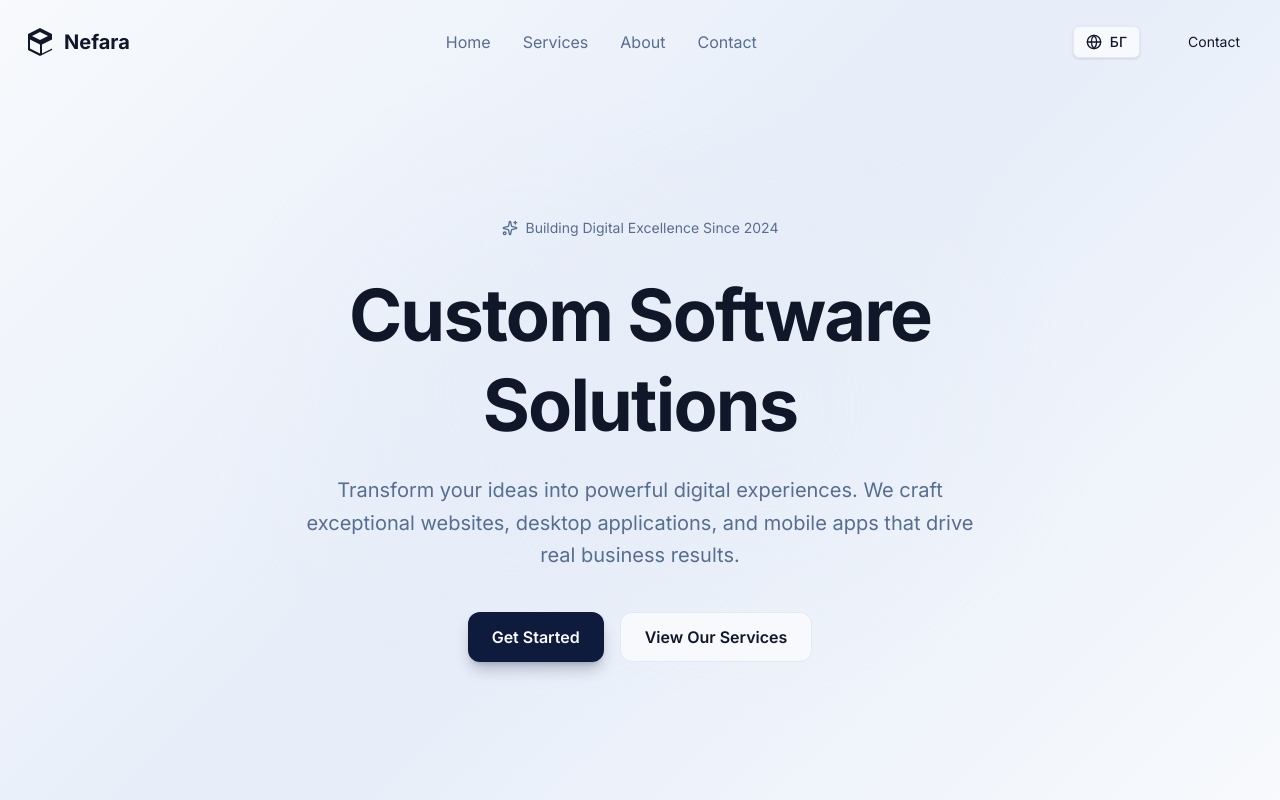
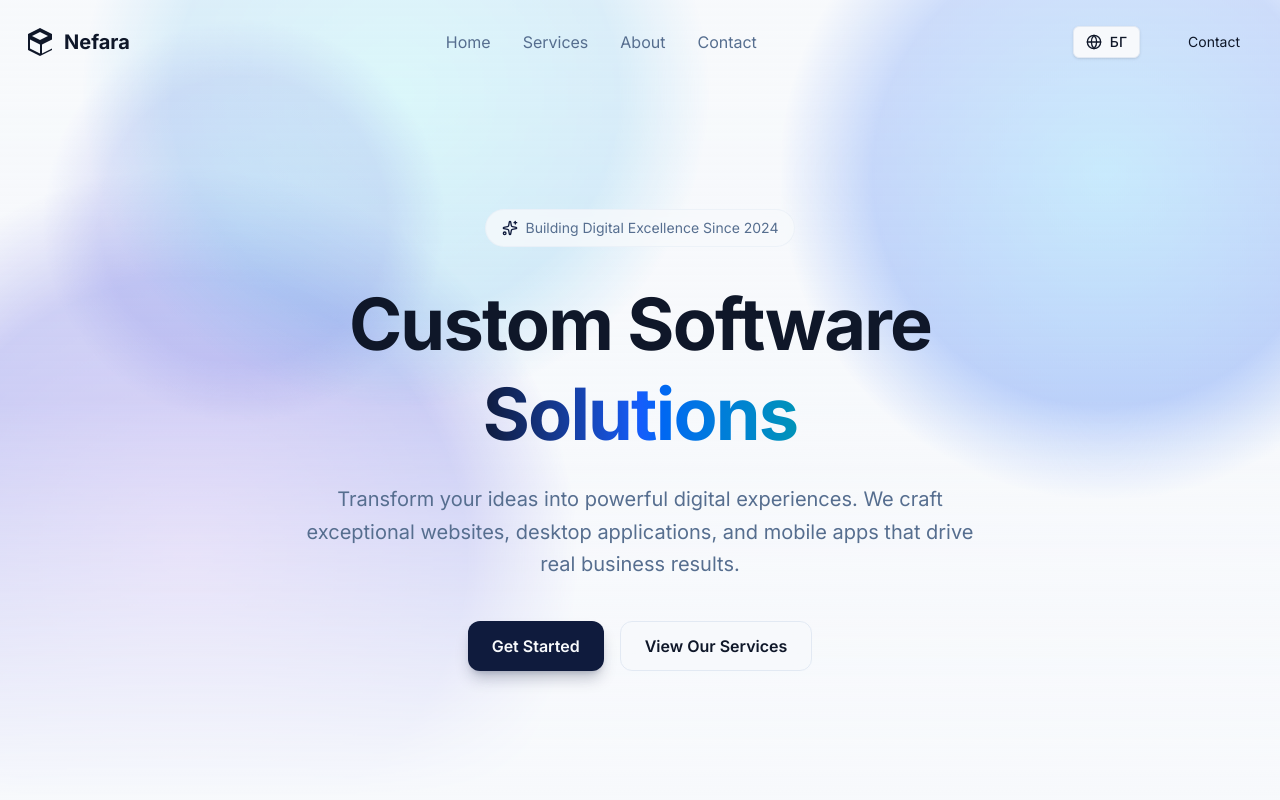
Before and after one commit to nefara-bg/Nefara-Web, a Next.js app in the folder client/: page /en in a window 1280 px wide. Shown: the top 800 px of the page. Built offline with nearby package versions, Linux system fonts and the light colour scheme.

Commit message:
home page alive

```diff
--- a/client/src/components/HeroSection/HeroSection.tsx
+++ b/client/src/components/HeroSection/HeroSection.tsx
@@ -19,11 +19,49 @@ export function HeroSection() {
     return (
         <section
             id="home"
-            className="min-h-screen flex items-center justify-center hero-gradient relative overflow-hidden"
+            className="min-h-screen flex items-center justify-center relative overflow-hidden bg-background"
         >
-            {/* Subtle decorative gradient circles */}
-            <div className="absolute top-1/4 left-1/4 w-96 h-96 bg-secondary/50 rounded-full blur-3xl" />
-            <div className="absolute bottom-1/4 right-1/4 w-96 h-96 bg-secondary/30 rounded-full blur-3xl" />
+            {/* Animated Gradient Mesh Background */}
+            <div className="absolute inset-0 overflow-hidden">
+                {/* Gradient Orb 1 - Top Right - Cyan/Blue */}
+                <div
+                    className="absolute -top-24 -right-24 w-96 h-96 md:w-[600px] md:h-[600px] rounded-full opacity-40"
+                    style={{
+                        background: 'radial-gradient(circle, hsl(200, 100%, 60%) 0%, hsl(220, 90%, 55%) 50%, transparent 70%)',
+                        animation: 'float-1 20s ease-in-out infinite'
+                    }}
+                />
+
+                {/* Gradient Orb 2 - Bottom Left - Purple/Blue */}
+                <div
+                    className="absolute -bottom-32 -left-32 w-[500px] h-[500px] md:w-[700px] md:h-[700px] rounded-full opacity-30"
+                    style={{
+                        background: 'radial-gradient(circle, hsl(260, 75%, 60%) 0%, hsl(240, 70%, 50%) 50%, transparent 70%)',
+                        animation: 'float-2 25s ease-in-out infinite'
+                    }}
+                />
+
+                {/* Gradient Orb 3 - Center - Teal/Cyan */}
+                <div
+                    className="absolute top-1/2 left-1/2 -translate-x-1/2 -translate-y-1/2 w-[400px] h-[400px] md:w-[550px] md:h-[550px] rounded-full opacity-25"
+                    style={{
+                        background: 'radial-gradient(circle, hsl(180, 85%, 55%) 0%, hsl(200, 80%, 50%) 50%, transparent 70%)',
+                        animation: 'float-3 18s ease-in-out infinite'
+                    }}
+                />
+
+                {/* Gradient Orb 4 - Top Left - Blue/Indigo */}
+                <div
+                    className="absolute top-10 left-10 w-80 h-80 md:w-96 md:h-96 rounded-full opacity-20"
+                    style={{
+                        background: 'radial-gradient(circle, hsl(215, 80%, 60%) 0%, hsl(235, 70%, 55%) 50%, transparent 70%)',
+                        animation: 'float-4 22s ease-in-out infinite'
+                    }}
+                />
+
+                {/* Subtle overlay for better text readability */}
+                <div className="absolute inset-0 bg-gradient-to-b from-background/50 via-background/30 to-background" />
+            </div>
 
             <div className="container mx-auto px-6 text-center relative z-10 pt-20">
                 {/* Badge */}
@@ -31,9 +69,9 @@ export function HeroSection() {
                     initial={{ opacity: 0, y: 20 }}
                     animate={{ opacity: 1, y: 0 }}
                     transition={{ delay: 0.2 }}
-                    className="inline-flex items-center gap-2 text-muted-foreground text-sm mb-8"
+                    className="inline-flex items-center gap-2 text-muted-foreground text-sm mb-8 bg-background/80 backdrop-blur-sm px-4 py-2 rounded-full border border-border/50"
                 >
-                    <Sparkles className="w-4 h-4" />
+                    <Sparkles className="w-4 h-4 text-primary" />
                     <span>{t("tag")}</span>
                 </motion.div>
 
@@ -46,7 +84,9 @@ export function HeroSection() {
                 >
                     {t("title")}
                     <br />
-                    {t("title2")}
+                    <span className="text-transparent bg-clip-text bg-gradient-to-r from-primary via-blue-600 to-cyan-600">
+                        {t("title2")}
+                    </span>
                 </motion.h1>
 
                 {/* Subtitle */}
@@ -68,18 +108,63 @@ export function HeroSection() {
                 >
                     <button
                         onClick={scrollToContact}
-                        className="bg-primary text-primary-foreground px-6 py-3 rounded-xl font-semibold text-base shadow-lg shadow-primary/25 hover:shadow-xl hover:shadow-primary/30 hover:-translate-y-0.5 transition-all duration-300"
+                        className="bg-primary text-primary-foreground px-6 py-3 rounded-xl font-semibold text-base shadow-lg shadow-primary/25 hover:shadow-xl hover:shadow-primary/30 hover:-translate-y-0.5 transition-all duration-300 active:scale-95"
                     >
                         {t("button")}
                     </button>
                     <button
                         onClick={scrollToServices}
-                        className="group bg-background border border-input text-foreground px-6 py-3 rounded-xl font-semibold text-base hover:bg-secondary/50 hover:border-primary/50 transition-all duration-300"
+                        className="group bg-background/80 backdrop-blur-sm border border-input text-foreground px-6 py-3 rounded-xl font-semibold text-base hover:bg-secondary/50 hover:border-primary/50 transition-all duration-300 active:scale-95"
                     >
                         {t("secondaryButton")}
                     </button>
                 </motion.div>
             </div>
+
+            {/* CSS Animations */}
+            <style jsx>{`
+                @keyframes float-1 {
+                    0%, 100% {
+                        transform: translate(0, 0) scale(1);
+                    }
+                    33% {
+                        transform: translate(30px, -30px) scale(1.1);
+                    }
+                    66% {
+                        transform: translate(-20px, 20px) scale(0.9);
+                    }
+                }
+
+                @keyframes float-2 {
+                    0%, 100% {
+                        transform: translate(0, 0) scale(1);
+                    }
+                    33% {
+                        transform: translate(-40px, -25px) scale(1.15);
+                    }
+                    66% {
+                        transform: translate(25px, 30px) scale(0.85);
+                    }
+                }
+
+                @keyframes float-3 {
+                    0%, 100% {
+                        transform: translate(-50%, -50%) scale(1);
+                    }
+                    50% {
+                        transform: translate(calc(-50% + 40px), calc(-50% - 40px)) scale(1.2);
+                    }
+                }
+
+                @keyframes float-4 {
+                    0%, 100% {
+                        transform: translate(0, 0) scale(1) rotate(0deg);
+                    }
+                    50% {
+                        transform: translate(20px, -20px) scale(1.1) rotate(5deg);
+                    }
+                }
+            `}</style>
         </section>
     );
 }
```
